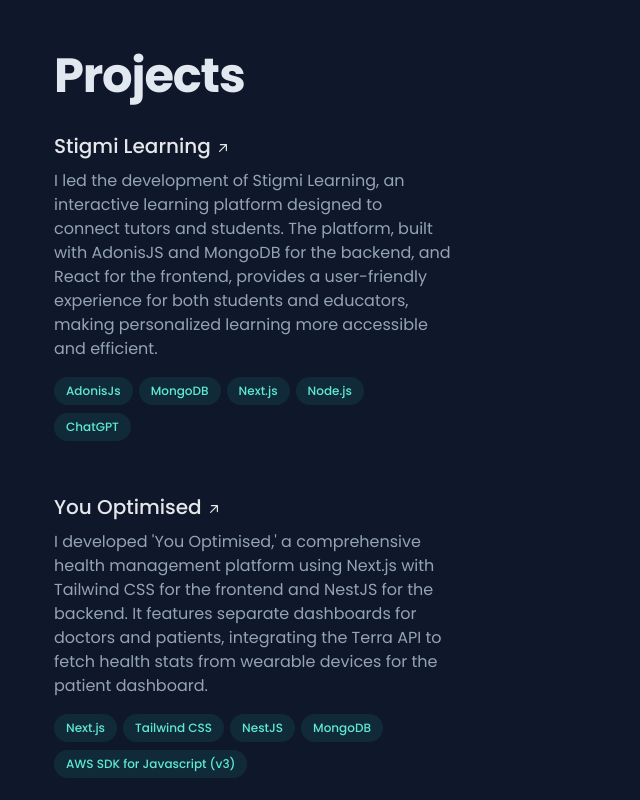
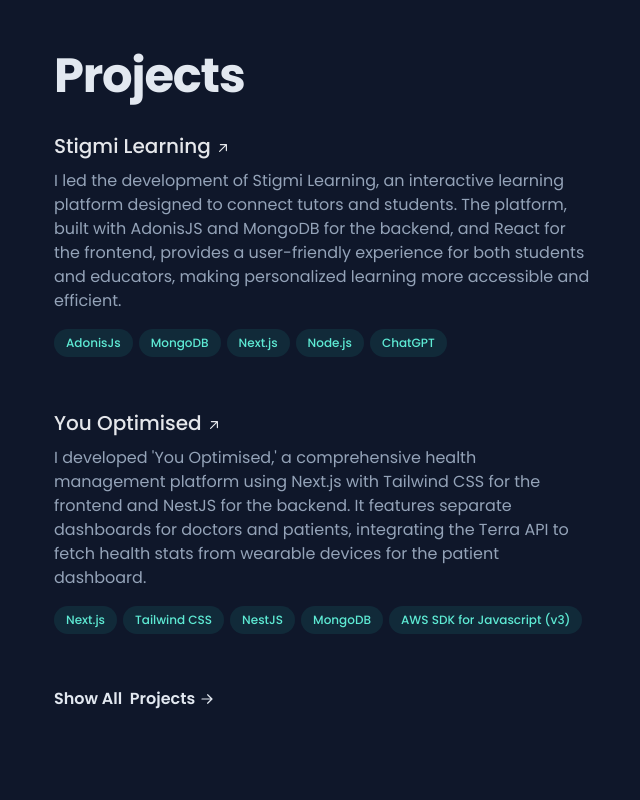
Before and after one commit to TheSysnetic/usman-abid, a Next.js app: page / in a window 1280 px wide. Shown: the part 2480-3280 px from the top of the page, without its empty margins (594-1234 px from the left). Built offline with nearby package versions, Linux system fonts and the light colour scheme.

Commit message:
minor fix in containter

```diff
--- a/src/app/components/sections/projectitem.js
+++ b/src/app/components/sections/projectitem.js
@@ -102,7 +102,7 @@
         onClick={handleClick} // Trigger the popup on click
       >
         <div className="absolute -inset-x-4 -inset-y-4 z-0 hidden rounded-md transition motion-reduce:transition-none lg:-inset-x-6 lg:block lg:group-hover:bg-gray-800/50 lg:group-hover:shadow-[inset_0_1px_0_0_rgba(148,163,184,0.1)] lg:group-hover:drop-shadow-lg"></div>
-        <div className="z-10 sm:order-2 sm:col-span-6">
+        <div className="z-10 sm:order-2 sm:col-span-12">
           <h3>
             <span className="inline-flex items-baseline text-lg sm:text-xl font-medium leading-tight text-gray-200 hover:text-teal-300 focus-visible:text-teal-300 group/link">
               {project.name}
--- a/src/app/components/sections/projects.js
+++ b/src/app/components/sections/projects.js
@@ -116,7 +116,7 @@
       {/* Toggle Show All / Show Less */}
       <div className="mt-12">
         <a
-          className="inline-flex items-center font-medium leading-tight text-slate-200  font-semibold text-slate-200 group decoration-transparent hover:decoration-current transition duration-200"
+          className="inline-flex items-center font-medium leading-tight text-slate-200  font-semibold  group decoration-transparent hover:decoration-current transition duration-200"
           href="#projects"
           onClick={() => setShowAll(!showAll)}
         >
```
